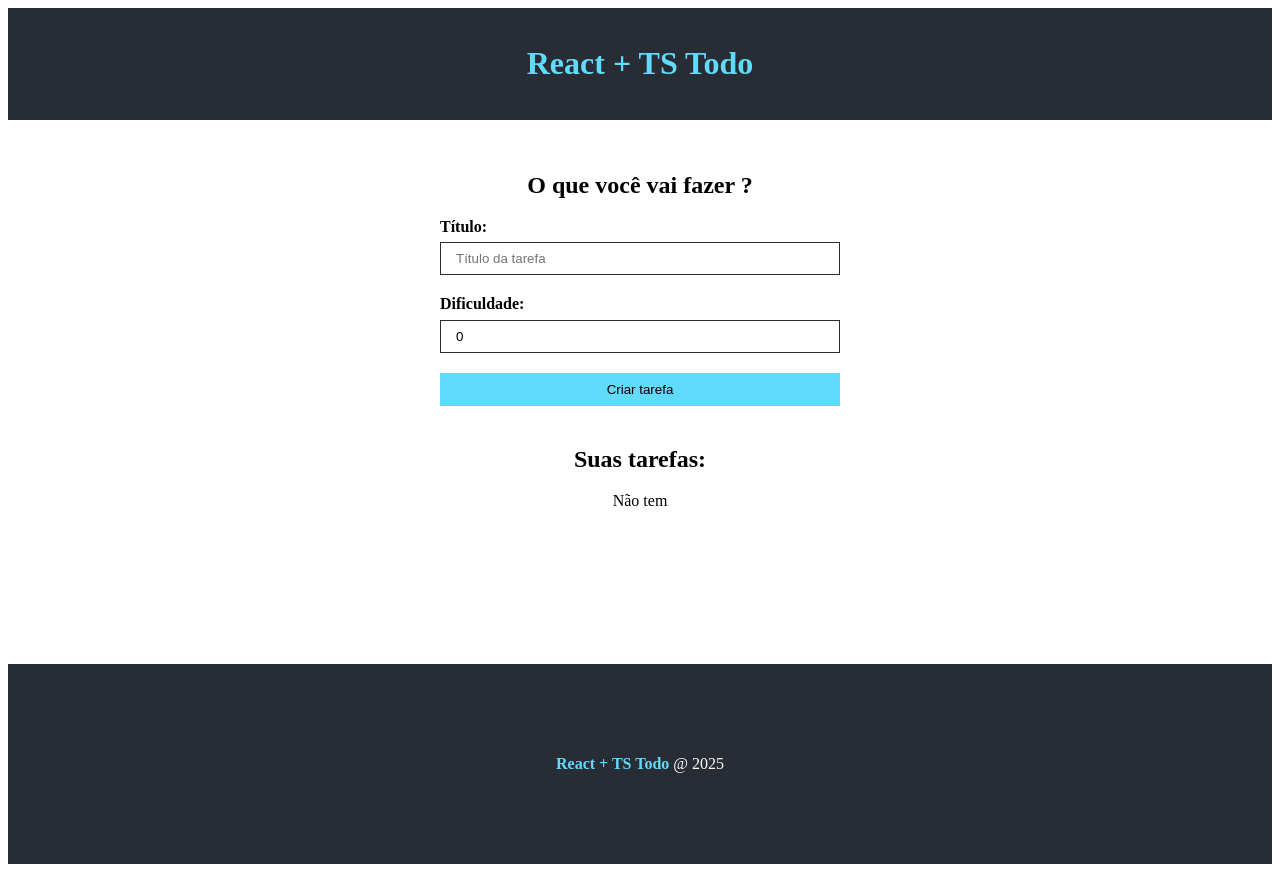
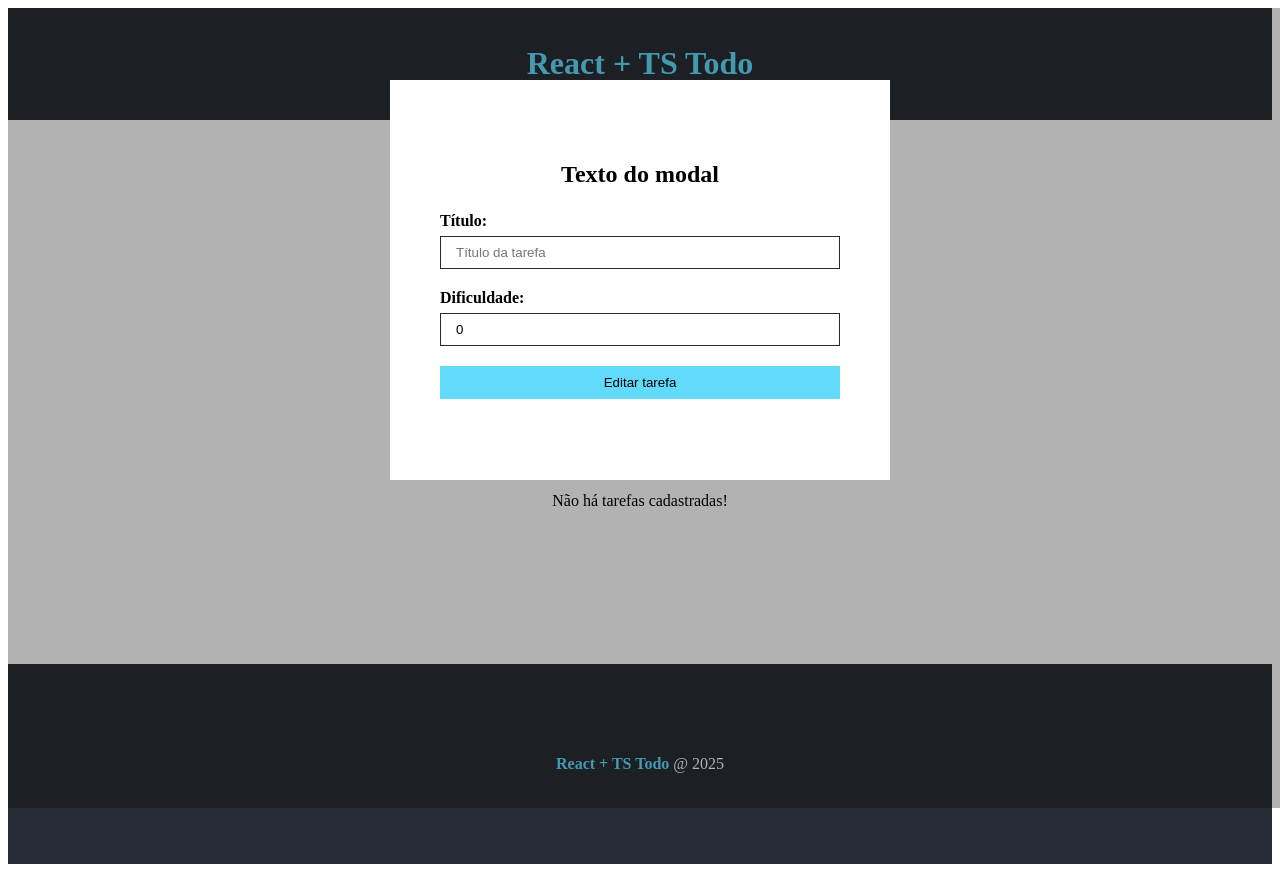
Before and after one commit to alyssontrugilio/todo-react, a React (Create React App) app: page / in a window 1280 px wide. Built offline with nearby package versions, Linux system fonts and the light colour scheme; the HTML template or start-up script is replaced by a standard one.

Commit message:
feat: editando e deletando tarefas

```diff
--- a/src/App.tsx
+++ b/src/App.tsx
@@ -7,12 +7,56 @@
 import styles from "./App.module.css";
 
 import { ITask } from "./interfaces/Task";
+import Modal from "./components/Modal";
 
 function App() {
   const [taskList, setTaskList] = useState<ITask[]>([]);
+  const [taskToUpdate, setTaskToUpdate] = useState<ITask | null>(null);
 
+  const deleteTask = (id: number) => {
+    setTaskList(
+      taskList.filter((task) => {
+        return task.id !== id;
+      })
+    );
+  };
+
+  const hideOrShowModal = (display: boolean) => {
+    const modal = document.querySelector("#modal");
+    if (display) {
+      modal!.classList.remove("hide");
+    } else {
+      modal!.classList.add("#hide");
+    }
+  };
+
+  const editTask = (task: ITask): void => {
+    hideOrShowModal(true);
+    setTaskToUpdate(task);
+  };
+
+  const updateTask = (id: number, title: string, difficulty: number) => {
+    const updatedTask: ITask = { id, title, difficulty };
+    const updatedItems = taskList.map((task) => {
+      return task.id === updatedTask.id ? updatedTask : task;
+    });
+
+    setTaskList(updatedItems);
+
+    hideOrShowModal(false);
+  };
   return (
     <div>
+      <Modal
+        children={
+          <TaskForm
+            btnText="Editar tarefa"
+            taskList={taskList}
+            task={taskToUpdate}
+            handleUpdate={updateTask}
+          />
+        }
+      />
       <Header />
       <main className={styles.main}>
         <div>
@@ -25,7 +69,11 @@
         </div>
         <div>
           <h2>Suas tarefas:</h2>
-          <TaskList taskList={taskList} />
+          <TaskList
+            taskList={taskList}
+            handleDelete={deleteTask}
+            handleEdit={editTask}
+          />
         </div>
       </main>
       <Footer />
--- /dev/null
+++ b/src/components/Modal.module.css
@@ -0,0 +1,31 @@
+.fade {
+width: 100%;
+height: 100%;
+position: absolute;
+background-color: #000;
+opacity: 0.3;
+}
+
+.modal{
+  position: absolute;
+  top: 10%;
+  left: 0;
+  right: 0;
+  margin: 0 auto;
+  width: 500px;
+  height: 400px;
+  z-index: 1;
+  background-color: #FFF;
+  display: flex;
+  flex-direction: column;
+  justify-content: center;
+  text-align: center;
+}
+
+.modal h2 {
+  margin-bottom: 1em;
+}
+
+.modal form{
+  width: 90%;
+}
--- /dev/null
+++ b/src/components/Modal.tsx
@@ -0,0 +1,25 @@
+import React from "react";
+
+import styles from "./Modal.module.css";
+
+interface Props {
+  children: React.ReactNode;
+}
+
+const Modal = ({ children }: Props) => {
+  const closeModal = (e: React.MouseEvent): void => {
+    const modal = document.querySelector("#modal");
+    modal!.classList.add("hide");
+  };
+  return (
+    <div id="modal" className="hide">
+      <div className={styles.fade} onClick={closeModal}></div>
+      <div className={styles.modal}>
+        <h2>Texto do modal</h2>
+        {children}
+      </div>
+    </div>
+  );
+};
+
+export default Modal;
--- a/src/components/TaskForm.tsx
+++ b/src/components/TaskForm.tsx
@@ -7,24 +7,45 @@
 type Props = {
   btnText: string;
   taskList: ITask[];
-
+  task?: ITask | null;
   setTaskList?: React.Dispatch<React.SetStateAction<ITask[]>>;
+  handleUpdate?(id: number, title: string, difficulty: number): void;
 };
 
-const TaskForm = ({ btnText, taskList, setTaskList }: Props) => {
+const TaskForm = ({
+  btnText,
+  taskList,
+  setTaskList,
+  task,
+  handleUpdate,
+}: Props) => {
   const [id, setId] = useState<number>(0);
   const [title, setTitle] = useState<string>("");
   const [difficulty, setDifficulty] = useState<number>(0);
+  useEffect(() => {
+    if (task) {
+      setId(task.id);
+      setTitle(task.title);
+      setDifficulty(task.difficulty);
+    }
+  }, [task]);
 
   const addTaskHandler = (e: FormEvent<HTMLFormElement>) => {
     e.preventDefault();
-    const id = Math.floor(Math.random() * 1000);
-    const newTask: ITask = { id, title, difficulty };
+    if (handleUpdate) {
+      handleUpdate(id, title, difficulty);
+    } else {
+      if (title == "") {
+        window.alert("Campo título não pode ser vazio!");
+        return null;
+      }
+      const id = Math.floor(Math.random() * 1000);
+      const newTask: ITask = { id, title, difficulty };
 
-    setTaskList!([...taskList, newTask]);
-    setTitle("");
-    setDifficulty(0);
-    console.log(taskList);
+      setTaskList!([...taskList, newTask]);
+      setTitle("");
+      setDifficulty(0);
+    }
   };
 
   const handleChange = (e: ChangeEvent<HTMLInputElement>) => {
--- a/src/components/TaskList.module.css
+++ b/src/components/TaskList.module.css
@@ -0,0 +1,39 @@
+.task {
+  display: flex;
+  justify-content: space-between;
+  max-width: 400px;
+  margin: 0 auto;
+  border-bottom: 1px solid #ccc;
+  padding: 1em;
+}
+
+.details{
+  text-align: left;
+
+}
+
+.details h4{
+  font-size: 1.2em;
+  margin-bottom: 1em ;
+}
+
+.actions {
+  display: flex;
+  flex-direction: column;
+  align-items: center;
+  justify-content: center;
+}
+
+.actions i{
+  margin-bottom: .5em;
+  font-size: 1.2em;
+  cursor: pointer;
+  background-color: #282c34;
+  color: #FFF;
+  padding: .4em;
+  transition: 0.5s;
+}
+
+.actions i:hover{
+  color: #61dafb;
+}
--- a/src/components/TaskList.tsx
+++ b/src/components/TaskList.tsx
@@ -6,20 +6,38 @@
 
 interface Props {
   taskList: ITask[];
+  handleDelete(id: number): void;
+  handleEdit(task: ITask): void;
 }
 
-const TaskList = ({ taskList }: Props) => {
+const TaskList = ({ taskList, handleDelete, handleEdit }: Props) => {
   return (
     <>
       {taskList.length > 0 ? (
         taskList.map((task) => (
-          <div key={task.id}>
-            {" "}
-            <p>{task.title}</p>
+          <div key={task.id} className={styles.task}>
+            <div className={styles.details}>
+              <h4>{task.title}</h4>
+              <p>Dificuldade: {task.difficulty}</p>
+            </div>
+            <div className={styles.actions}>
+              <i
+                className="bi bi-pencil"
+                onClick={() => {
+                  handleEdit(task);
+                }}
+              ></i>
+              <i
+                className="bi bi-trash"
+                onClick={() => {
+                  handleDelete(task.id);
+                }}
+              ></i>
+            </div>
           </div>
         ))
       ) : (
-        <p> Não tem </p>
+        <p> Não há tarefas cadastradas! </p>
       )}
     </>
   );
```
